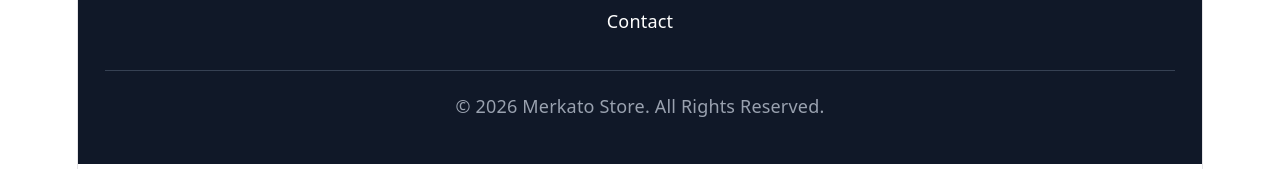
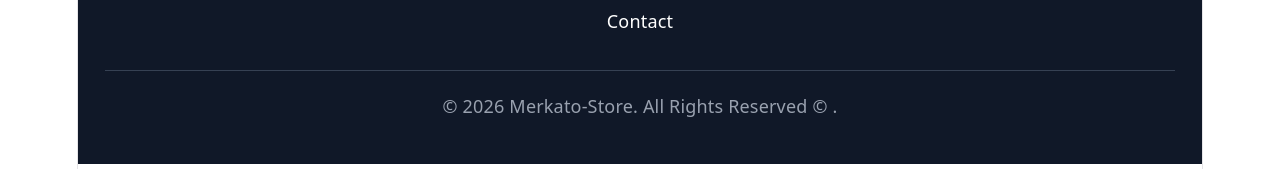
Before and after one commit to Eyob73/merkato-store, a React (Vite) app: page / in a window 1280 px wide. Shown: the part 237-406 px from the top of the page. Built offline with nearby package versions, Linux system fonts and the light colour scheme.

Commit message:
update footer

```diff
--- a/src/components/Footer.jsx
+++ b/src/components/Footer.jsx
@@ -71,9 +71,8 @@ function Footer() {
         </div>
 
         <div className="border-t border-gray-700 mt-8 pt-5 text-center text-gray-400">
-          © 2026 Merkato Store. All Rights Reserved.
+          © 2026 Merkato-Store. All Rights Reserved © .
         </div>
-
       </div>
     </footer>
   );
```
